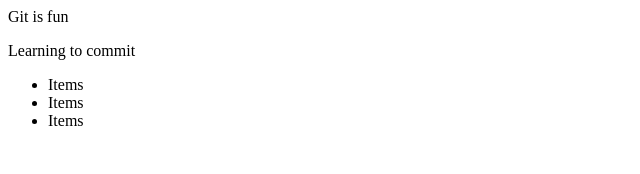
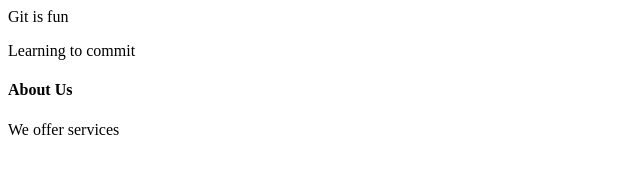
Before and after one commit to Komen6780/ml-studies, a plain HTML site: page index.html in a window 1280 px wide. Shown: the whole page, without its empty margins (0-640 px from the left). Drawn offline with Linux system fonts and the light colour scheme.

Commit message:
Added About Us

```diff
--- a/index.html
+++ b/index.html
@@ -8,10 +8,8 @@
 <body>
     <hi>Git is fun</hi>
     <p> Learning to commit</p>
-    <ul>
-        <li>Items</li>
-        <li>Items</li>
-        <li>Items</li>
-    </ul>
+
+    <h4>About Us</h4>
+    <p>We offer services</p>
 </body>
 </html>
```
